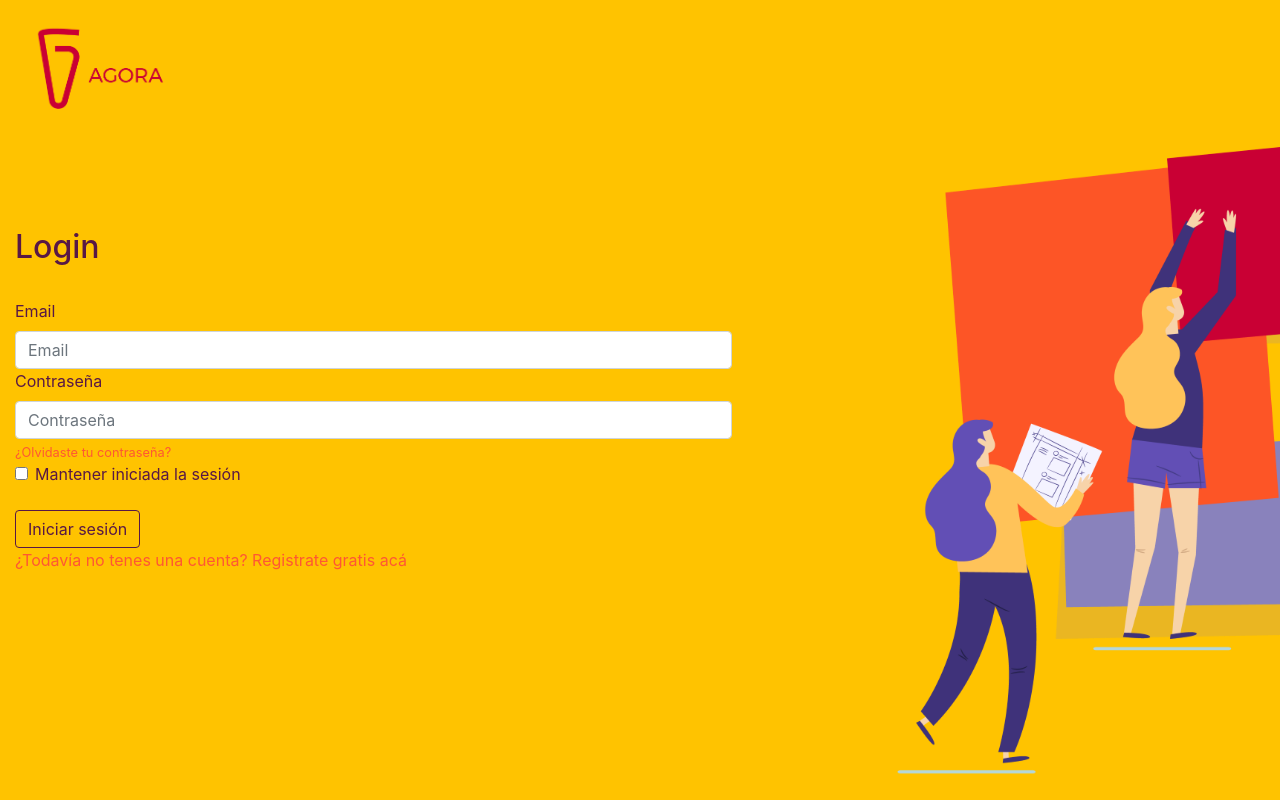
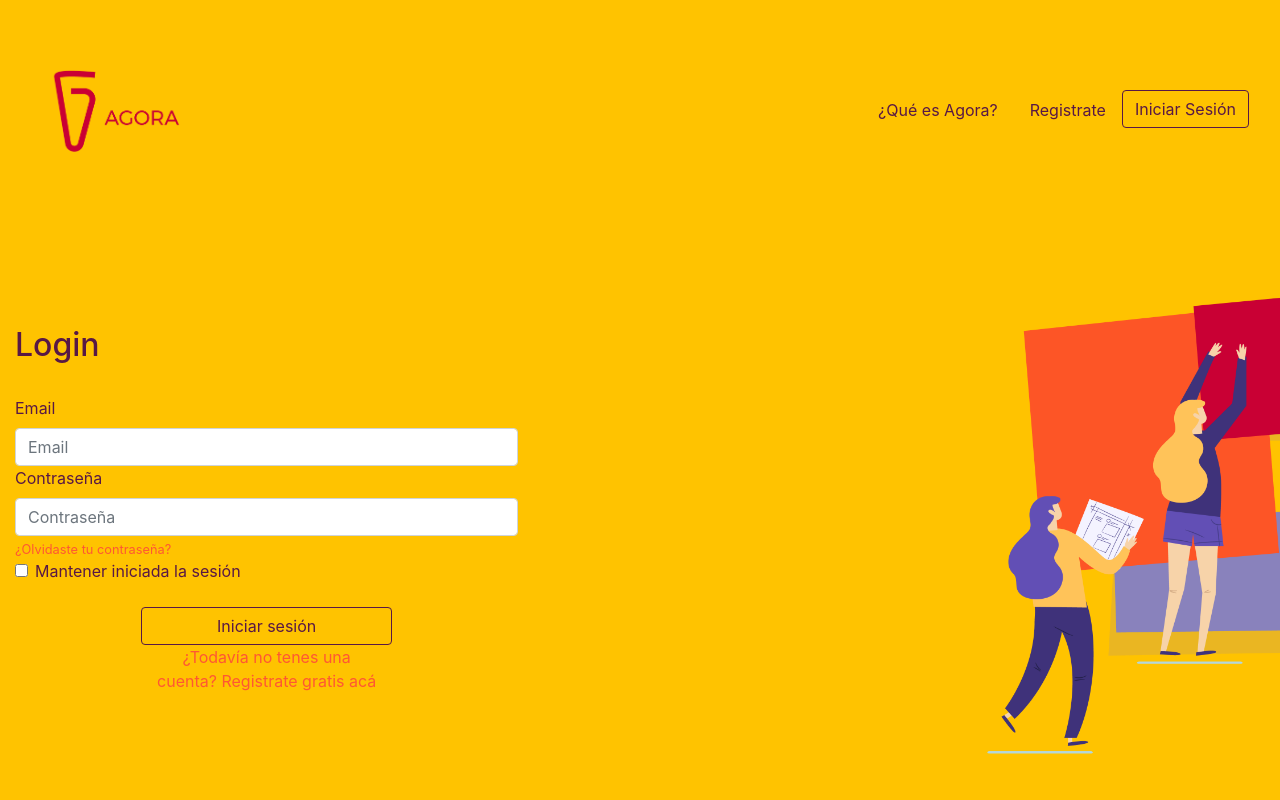
Before and after one commit to PazAndrade93/Agora, a PHP site: page /login.php in a window 1280 px wide. Run offline with PHP 8.4, Linux system fonts and the light colour scheme.

Commit message:
Arreglados los archivos de login y register con el header y el footer

```diff
--- a/css/style.css
+++ b/css/style.css
@@ -41,13 +41,14 @@ a{
 .nav-link{
 	color: #581845;
 }
-.container-fluid{
+.contenedorPrincipal{
 	display: flex;
 	flex-direction: column;
 	justify-content: center;
 	align-items: center;
 	text-align: center;
 	padding-bottom: 50px;
+	margin: 0 auto;
 }
 .faq{
 	background-color: white;
@@ -114,12 +115,10 @@ div.inputError span{
 		text-align: right;
 		justify-content: flex-end;
 		padding-right: 0;
-		height: 100%;
 	}
 	.loginImg img,
 	.registerImg img{
 		width: 40vw;
-		height: 100%;
 	}
 	.registerForm{
 		text-align: right;
@@ -132,9 +131,11 @@ div.inputError span{
 		display: block;
 		text-align: left;
 		justify-content: flex-start;
-		height: 100vh;
 		padding-left: 0;
 		overflow: hidden;
+	}
+	.underButtonLink{
+		text-align: center;
 	}
 }
 
--- a/header.php
+++ b/header.php
@@ -9,7 +9,7 @@
     <title>Agora, tu sitio de trabajo</title>
   </head>
   <body>
-  	<div class="container-fluid contenedorPantallaCompleta row">
+  	<div class="container-fluid contenedorPrincipal contenedorPantallaCompleta row">
       <header class="header col-12">
         <nav class="navbar navbar-default">
           <div class="navbar-header">
--- a/login.php
+++ b/login.php
@@ -1,21 +1,5 @@
-<!DOCTYPE html>
-<html>
-<head>
-	<meta charset="utf-8">
-	<meta name="viewport" content="width=device-width, initial-scale=1.0">
-	<link rel="stylesheet" type="text/css" href="css/bootstrap.min.css">
-	<link rel="stylesheet" type="text/css" href="css/style.css">
-    <link rel="shortcut icon" href="img/favicon.ico" type="image/x-icon"/>
-	<title>Login - Agora</title>
-</head>
-<body>
-	<div class="container-fluid contenedorPantallaCompleta">
-		<div class="linearLayoutV loginForm col-12 col-lg-7">
-			<div style="position: fixed; top: 0;">
-				<a class="navbar-brand" href="index.php">
-	              <img src= "img/agora.png"  class="logo" alt="Brand">
-	            </a>
-			</div>
+<?php require_once("header.php");?>
+<div class="linearLayoutV loginForm col-12 col-lg-5">
 	<form method="POST">
 		<h2 class="titulo">Login</h2><br>
 		<div class="row">
@@ -37,16 +21,16 @@
 	    		<label class="form-check-label" for="checkMantenerSesion">Mantener iniciada la sesión</label>
 	  		</div><br>
 	  	</div>
-			  <button type="submit" class="btn btn-outline-primary">Iniciar sesión</button><br>
+	  	<button type="submit" class="btn btn-outline-primary col-sm-6 offset-sm-3">Iniciar sesión</button><br>
+	  	<div class="col-sm-6 offset-sm-3 underButtonLink">
 	  		<a href="registro.php">¿Todavía no tenes una cuenta? Registrate gratis acá</a>
+	  	</div>
 	</form>
 </div>
-		<div class="loginImg col-lg-5">
+<div class="loginImg col-lg-7">
 	<img src="img/loginMinimalistPic.png">
 </div>
-	</div>
-</body>
-</html>
+<?php require_once("footer.php");?>
 
 <?php /*
 <?php
```
Also changed, not shown: registro.php (+5 -21 lines), test/Cliente.php (deleted, +0 -19 lines), test/asd.php (deleted, +0 -11 lines), img/loginMinimalistPic.png, img/registerMinimalistPic.png. Lines whose indentation alone changed are shown as unchanged.
